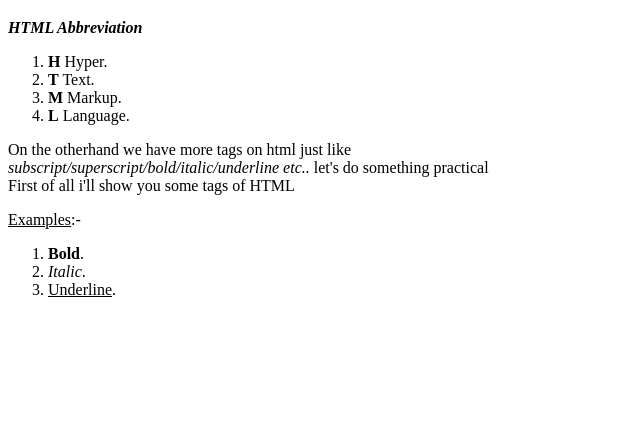
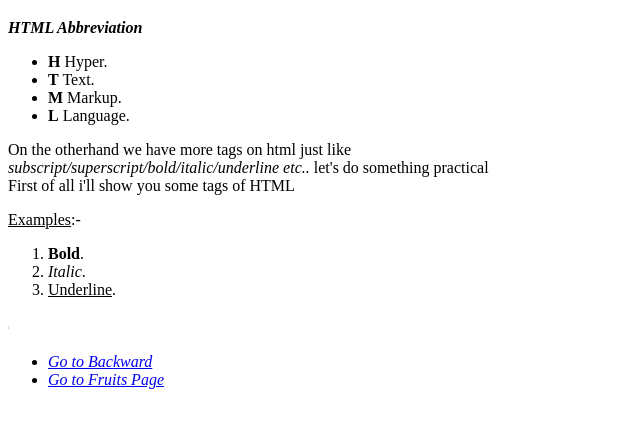
Before and after one commit to FawadYousuf/HTML-Class-Practice, a plain HTML site: page first HTML .html in a window 1280 px wide. Shown: the part 61-488 px from the top of the page, without its empty margins (0-640 px from the left). Drawn offline with Linux system fonts and the light colour scheme.

Commit message:
edit 3 file and add some feature "backward links and other links" in firsthtml and secondhtml

```diff
--- a/first HTML .html
+++ b/first HTML .html
@@ -6,12 +6,12 @@
 	<body>
 	<h1>HTML</h1>
 	<i><b>HTML Abbreviation</B></i>
-	<ol>
+	<ul>
 	<li><b>H</b> Hyper.
 	<li><b>T</b> Text.
 	<li><b>M</b> Markup.
 	<li><b>L</b> Language.
-	</ol>
+	</ul>
 	<p>On the otherhand we have more tags on html just like<br><i>subscript/superscript/bold/italic/underline etc..</i>
 	let's do something practical<br> First of all i'll show you some tags of HTML</p>
 	<u>Examples</u>:-
@@ -23,5 +23,11 @@
 	<marquee direction = "Right">
 		FawadYousuf HTML
 	</marquee>
+	  <ul>
+		<li><a href="E:\Git Essential\Repo HTML\second Html.html">
+		<i>Go to Backward</i></a></li>
+	    <li><a href="E:\Git Essential\Repo HTML\Fruits.html">
+		<i>Go to Fruits Page</i></a</li>
+	  </ul>
 	</body>
 </html>
```
Also changed, not shown: Fruits.html (+3 -2 lines), Second Html.html (+4 -3 lines).
